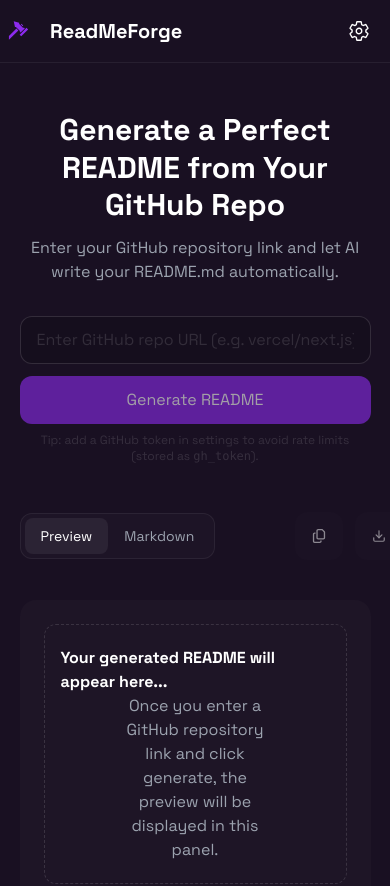
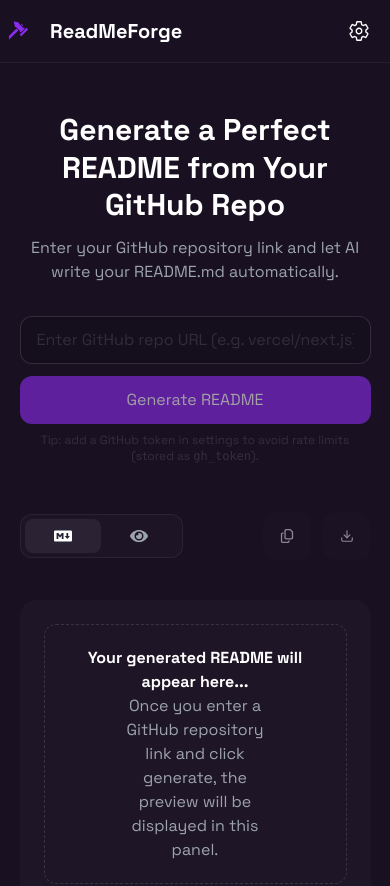
Before and after one commit to KattachaithanyaKumar/readme_forge, a React (Vite) app: page / in a window 390 px wide. Shown: the top 886 px of the page. Built offline with nearby package versions, Linux system fonts and the light colour scheme; no server answers.

Commit message:
feat: enhance Toggle component with icons and improve button layout for better accessibility

```diff
--- a/src/App.tsx
+++ b/src/App.tsx
@@ -202,7 +202,7 @@
 
         {/* Result */}
         <section id="result" className="mt-12 sm:mt-16">
-          <div className="max-w-[1000px] mx-auto text-left px-0 sm:px-2 flex items-center justify-between gap-20">
+          <div className="max-w-[1000px] mx-auto text-left px-0 sm:px-2 flex items-center justify-between gap-20 sm:gap-10">
             <Toggle
               option1="Preview"
               option2="Markdown"
@@ -264,7 +264,7 @@
                 )
               ) : (
                 <div className="flex justify-center items-center flex-col h-[226px]">
-                  <h2 className="text-(--white) font-black">
+                  <h2 className="text-(--white) font-black text-center">
                     Your generated README will appear here...
                   </h2>
                   <p className="text-(--text-light) w-[60%] text-center">
--- a/src/components/Toggle.tsx
+++ b/src/components/Toggle.tsx
@@ -1,4 +1,6 @@
 import { useState, type KeyboardEvent } from "react";
+import { FaMarkdown } from "react-icons/fa";
+import { FaEye } from "react-icons/fa";
 
 interface ToggleProps {
   option1: string;
@@ -26,13 +28,13 @@
     "rounded-lg transition-all duration-200 focus:outline-none focus-visible:ring-2 focus-visible:ring-(--accent)";
 
   const btn1 =
-    `${baseBtn} px-4 sm:px-6 py-2 text-sm sm:text-base ` +
+    `${baseBtn} px-3 sm:px-6 py-2 text-sm sm:text-base flex items-center justify-center gap-2 ` +
     (selected === option1
       ? "bg-(--white-10) text-(--white)"
       : "text-(--text-light) hover:text-(--white)");
 
   const btn2 =
-    `${baseBtn} px-4 sm:px-6 py-2 text-sm sm:text-base ` +
+    `${baseBtn} px-3 sm:px-6 py-2 text-sm sm:text-base flex items-center justify-center gap-2 ` +
     (selected === option2
       ? "bg-(--white-10) text-(--white)"
       : "text-(--text-light) hover:text-(--white)");
@@ -44,6 +46,7 @@
       onKeyDown={onKeyDown}
       className="w-full sm:w-fit bg-(--white-5) border border-(--white-10) p-1 rounded-xl select-none flex"
     >
+      {/* Markdown view button */}
       <button
         type="button"
         role="tab"
@@ -52,9 +55,13 @@
         className={`flex-1 sm:flex-none ${btn1}`}
         onClick={toggle}
       >
-        {option1}
+        {/* Icon on mobile */}
+        <FaMarkdown className="inline sm:hidden text-lg" />
+        {/* Text on larger screens */}
+        <span className="hidden sm:inline">{option1}</span>
       </button>
 
+      {/* Preview view button */}
       <button
         type="button"
         role="tab"
@@ -63,7 +70,10 @@
         className={`flex-1 sm:flex-none ${btn2}`}
         onClick={toggle}
       >
-        {option2}
+        {/* Icon on mobile */}
+        <FaEye className="inline sm:hidden text-lg" />
+        {/* Text on larger screens */}
+        <span className="hidden sm:inline">{option2}</span>
       </button>
     </div>
   );
```
